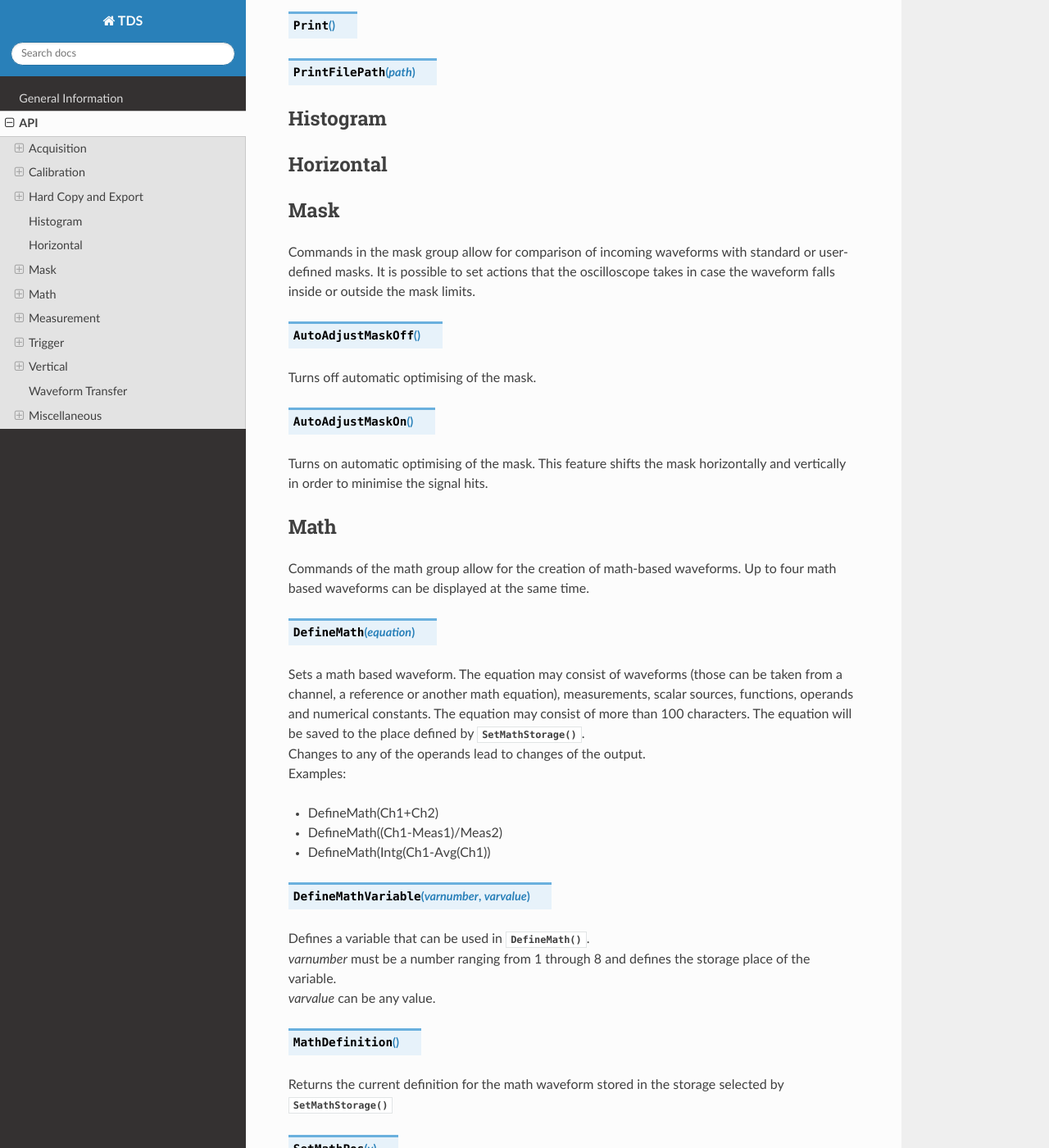
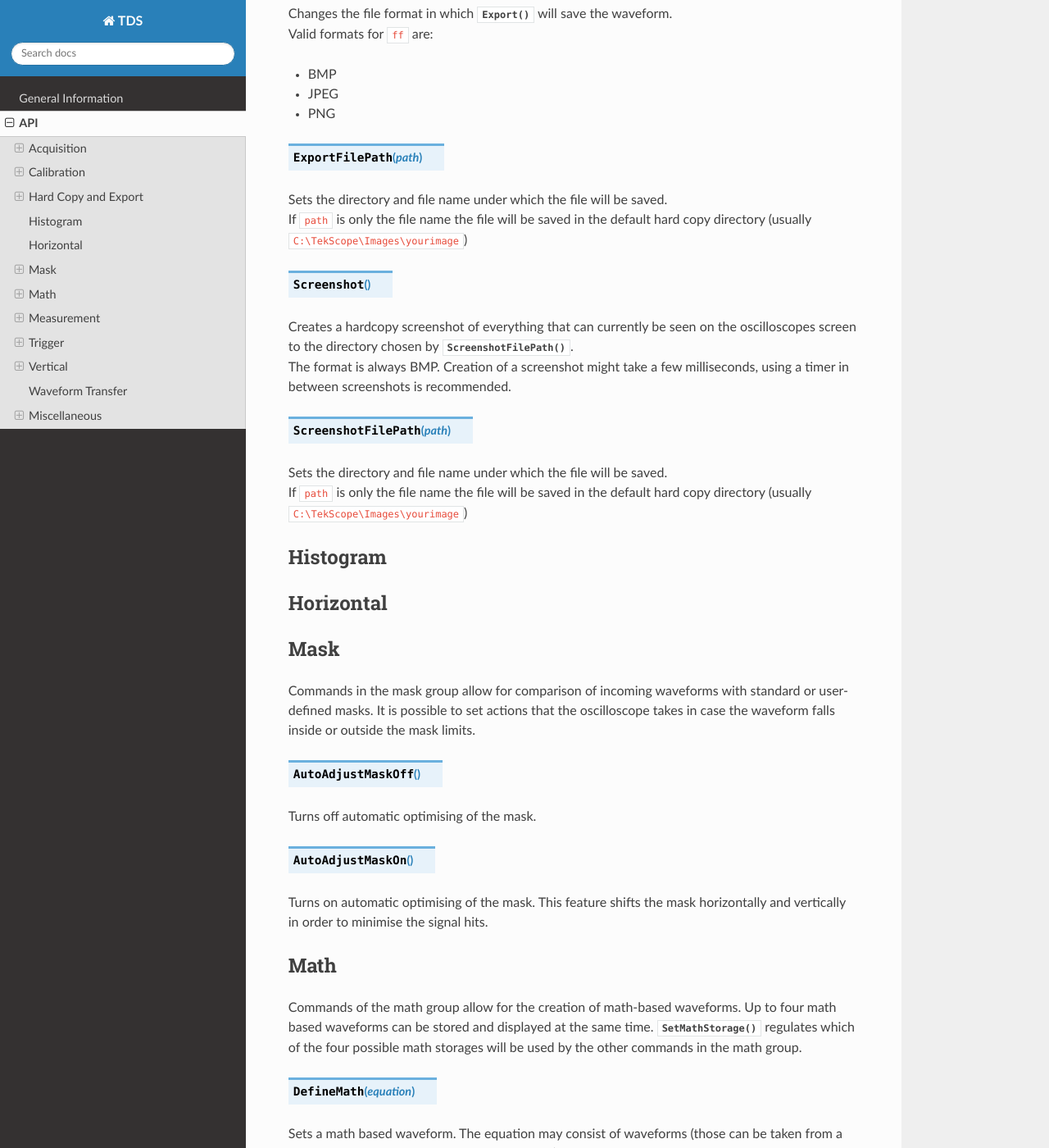
Before and after one commit to NeleWandel/TDS, a Sphinx documentation site: the page built from docs/source/API.rst, in a window 1280 px wide and 1400 px high, scrolled down 3243 px. Shown: the whole window at 82% size. Built offline with Sphinx 7.4.7 and the Read the Docs theme 2.0.0, drawn with Linux system fonts in a browser that asks for light colours; pages that are not in the unit, such as notebooks, are missing from menus; some of the changed text lies outside the part shown.

Commit message:
Update API.rst

```diff
--- a/docs/source/API.rst
+++ b/docs/source/API.rst
@@ -62,10 +62,22 @@ Hard Copy and Export
 | The commands of the hard copy and export group allow the creation of data file copies. Export commands can format waveforms as data files.
 
 .. method:: Export()
+| Copies a waveform to a file.
 .. method:: ExportFileFormat(ff)
+| Changes the file format in which :meth:`Export` will save the waveform.
+| Valid formats for ``ff`` are:
+- BMP
+- JPEG
+- PNG
 .. method:: ExportFilePath(path)
-.. method:: Print()
-.. method:: PrintFilePath(path)
+| Sets the directory and file name under which the file will be saved.
+| If ``path`` is only the file name the file will be saved in the default hard copy directory (usually ``C:\TekScope\Images\yourimage``)
+.. method:: Screenshot()
+| Creates a hardcopy screenshot of everything that can currently be seen on the oscilloscopes screen to the directory chosen by :meth:`ScreenshotFilePath`.
+| The format is always BMP. Creation of a screenshot might take a few milliseconds, using a timer in between screenshots is recommended.
+.. method:: ScreenshotFilePath(path)
+| Sets the directory and file name under which the file will be saved.
+| If ``path`` is only the file name the file will be saved in the default hard copy directory (usually ``C:\TekScope\Images\yourimage``)
 
 Histogram
 ---------
@@ -85,7 +97,7 @@ Mask
 
 Math
 -----
-| Commands of the math group allow for the creation of math-based waveforms. Up to four math based waveforms can be displayed at the same time.
+| Commands of the math group allow for the creation of math-based waveforms. Up to four math based waveforms can be stored and displayed at the same time. :meth:`SetMathStorage` regulates which of the four possible math storages will be used by the other commands in the math group.
 
 .. method:: DefineMath(equation)
 | Sets a math based waveform. The equation may consist of waveforms (those can be taken from a channel, a reference or another math equation), measurements, scalar sources, functions, operands and numerical constants. The equation may consist of more than 100 characters. The equation will be saved to the place defined by :meth:`SetMathStorage`.
@@ -108,7 +120,8 @@ Math
 | Viable ranges are from 100.0E-36 through 100.0E+36.
 | Please make sure to leave a time of at least 0.5 seconds between computing the math definition and changing the vertical positioning, as autoscaling occurs directly after computing. Autoscaling will override any position changes.
 .. method:: SetMathStorage(number)
-| Sets the storage number for every command in the math group. `number` must be either 1, 2, 3 or 4.
+| Sets the storage number for every command in the math group. ``number`` must be either 1, 2, 3 or 4.
+| Default storage is 1.
 .. method:: ShowMathPos()
 | Returns the current position set by :meth:`SetMathPos`.
 .. method:: ShowMathScale()
@@ -116,7 +129,8 @@ Math
 
 Measurement
 -----------
-.. method:: CountMeasures(x)
+.. method:: CountMeasures()
+| Returns the number of valid values accumulated by the measurement since the last statistical reset.
 .. method:: DisableCalcAndDisplay()
 .. method:: EnableCalcAndDisplay()
 .. method:: HistogramAsSource()
@@ -161,6 +175,9 @@ Measurement
 .. method:: SetMidRefPercent(percent)
 .. method:: StanDeviation()
 .. method:: Unit()
+.. method:: UseMeasurement(x)
+| Sets the storage number for every command in the measurement group. ``x`` must range from 1 through 8.
+| Default storage is 1.
 .. method:: Value()
 
 Trigger
@@ -219,6 +236,8 @@ Miscellaneous
 .. method:: Identify()
 | Prints information and the identifaction code of the oscilloscope.
 .. method:: Lock()
+| Disables all frontpanel buttons and knobs on the oscilloscope, including the touchscreen.
+| The command :meth:`Unlock` enables them again.
 .. method:: Recall(storagelocation)
 | Sets all oscilloscope settings to a state that was saved via the :meth:`Save` command.
 | ``storagelocation`` must range from 1 through 10.
@@ -230,4 +249,4 @@ Miscellaneous
 .. method:: SetDate(day, month, year)
 | Changes the internal date of the oscilloscope. ``day`` and ``month`` must be two digits, ``year`` must be four digits.
 .. method:: Unlock()
-.. method:: UseMeasurement(x)
+| Enables all frontpanel buttons and knobs on the oscilloscope, after they have been locked by :meth:`Lock`
```
